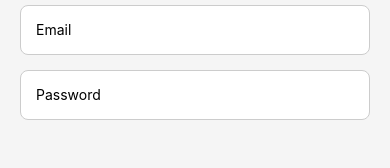
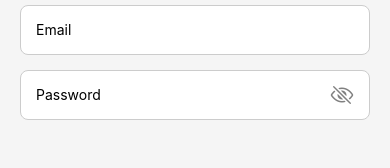
Before and after one commit to CzarinaStudio/appdev2, a React Native app in the folder react-native-layout/: screen /SignUp in a window 390 px wide. Shown: the part 410-578 px from the top of the page. Built offline with nearby package versions, Linux system fonts and the light colour scheme.

Commit message:
Added Eye Icon

```diff
--- a/react-native-layout/src/screens/Login.js
+++ b/react-native-layout/src/screens/Login.js
@@ -1,8 +1,10 @@
-
-import { View, Text, TextInput, Button, StyleSheet, Image, Pressable } from 'react-native';
+import { useState } from 'react';
+import { View, Text, TextInput, StyleSheet, Image, Pressable, TouchableOpacity } from 'react-native';
 import { Ionicons } from '@expo/vector-icons';
 
 export default function LoginScreen() {
+  const [showPassword, setShowPassword] = useState(false);
+
   return (
     <View style={styles.container}>
       <View style={styles.header}>
@@ -16,11 +18,21 @@ export default function LoginScreen() {
           keyboardType="email-address"
         />
 
+        {/* Password field with eye toggle */}
+        <View style={styles.passwordContainer}>
           <TextInput
-          style={styles.input}
+            style={styles.passwordInput}
             placeholder="Password"
-          secureTextEntry
+            secureTextEntry={!showPassword}
           />
+          <TouchableOpacity onPress={() => setShowPassword(!showPassword)}>
+            <Ionicons
+              name={showPassword ? "eye-outline" : "eye-off-outline"}
+              size={24}
+              color="gray"
+            />
+          </TouchableOpacity>
+        </View>
       </View>
       <View style={styles.footer}>
         <Pressable style={styles.button}>
@@ -79,6 +91,22 @@ const styles = StyleSheet.create({
     borderWidth: 1,
     borderColor: '#ccc',
   },
+  // New styles for password row
+  passwordContainer: {
+    flexDirection: 'row',
+    alignItems: 'center',
+    backgroundColor: '#fff',
+    paddingHorizontal: 15,
+    borderRadius: 8,
+    marginBottom: 15,
+    borderWidth: 1,
+    borderColor: '#ccc',
+    height: 50,
+  },
+  passwordInput: {
+    flex: 1,
+    height: 50,
+  },
   button: {
     height: 50,
     backgroundColor: '#4e8cff',
```
Lines whose indentation alone changed are shown as unchanged.
